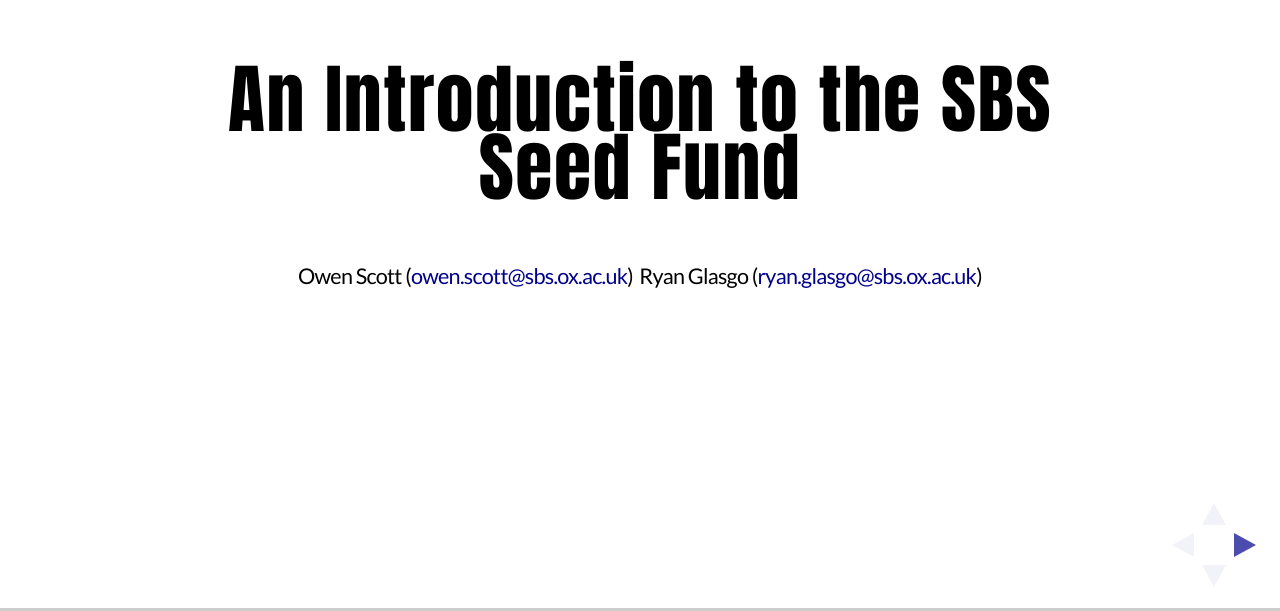
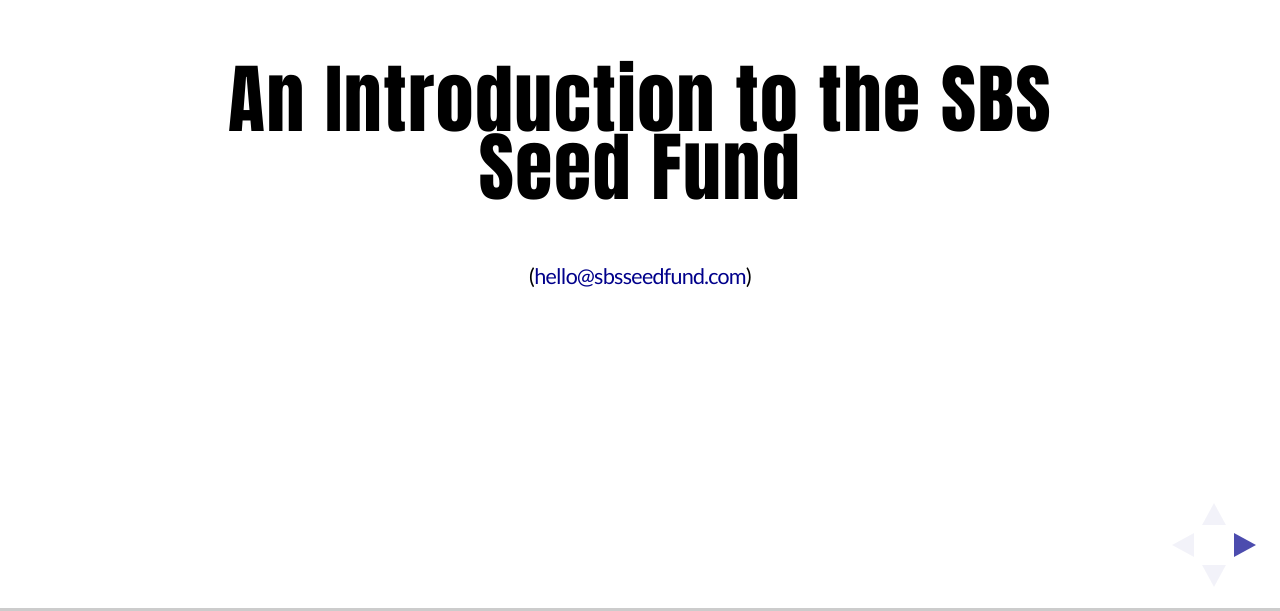
Before and after one commit to owenscott/seedfund-presentation, a plain HTML site: page index.html in a window 1280 px wide. Shown: the part 189-800 px from the top of the page. Drawn offline with Linux system fonts and the light colour scheme; a web font is replaced by a local one.

Commit message:
updated for launchpad presentation

```diff
--- a/index.html
+++ b/index.html
@@ -61,8 +61,7 @@
 					<h2>An Introduction to the SBS Seed Fund</h2>
 					<br/>
 					<p>
-						<small>Owen Scott (<a href="mailto:owenscott@sbs.ox.ac.uk">owen.scott@sbs.ox.ac.uk</a>)</small>
-						<small>Ryan Glasgo (<a href="mailto:ryan.glasgo@sbs.ox.ac.uk">ryan.glasgo@sbs.ox.ac.uk</a>)</small>
+						<small>(<a href="mailto:hello@sbsseedfund.com">hello@sbsseedfund.com</a>)</small>
 					</p>
 
 				</section>
@@ -146,12 +145,10 @@
 						<br>
 						If you have a great idea, however developed (or undeveloped!), reach out and let's grab a coffee and chat about it
 
-						* [owen.scott@sbs.ox.ac.uk](mailto:owen.scott@sbs.ox.ac.uk "Owen Scott")
-						* [ryan.glasgo@sbs.ox.ac.uk](mailto:ryan.glasgo@sbs.ox.ac.uk "Ryan Glasgo")
 						* [hello@sbsseedfund.com](mailto:hello@sbsseedfund.com "SBS Seed Fund")
 
 						<br>
-						*Applications open early December*
+						*Applications close February 6th*
 
 						Find out more at [sbsseedfund.com](http://www.sbsseedfund.com "SBS Seed Fund Website")
 					</script>
```
